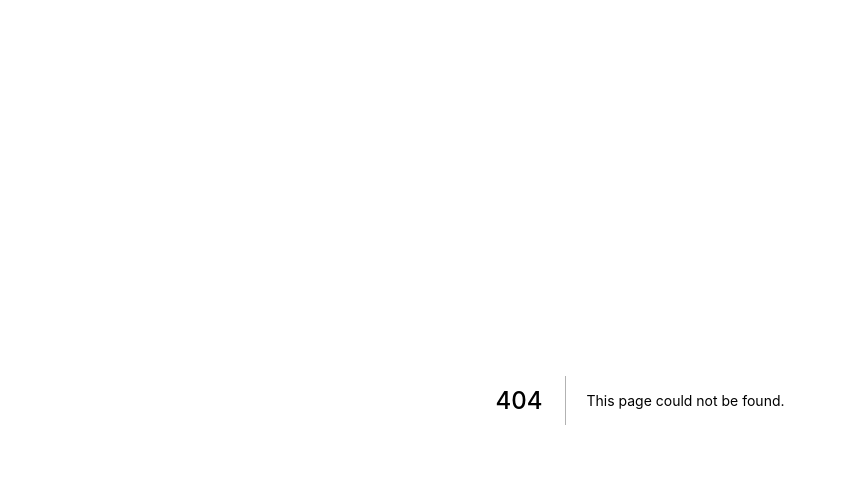
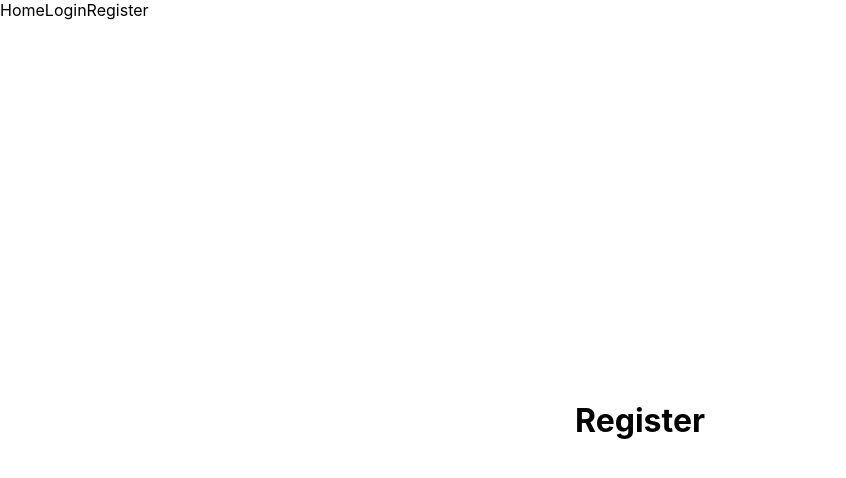
Before and after one commit to M0hammedImran/next-graphql-blog, a Next.js app: page /register in a window 1280 px wide. Before the commit this address had no page. Shown: the top 478 px of the page, without its empty margins (0-846 px from the left). Built offline with nearby package versions, Linux system fonts and the light colour scheme.

Commit message:
added new routes

```diff
--- a/pages/_app.tsx
+++ b/pages/_app.tsx
@@ -1,7 +1,23 @@
-import '../styles/globals.css'
+import '../styles/globals.css';
+import Link from 'next/link';
 
 function MyApp({ Component, pageProps }) {
-  return <Component {...pageProps} />
+  return (
+    <>
+      <div className=''>
+        <Link href='/'>
+          <a>Home</a>
+        </Link>
+        <Link href='/login'>
+          <a>Login</a>
+        </Link>
+        <Link href='/register'>
+          <a>Register</a>
+        </Link>
+      </div>
+      <Component {...pageProps} />
+    </>
+  );
 }
 
-export default MyApp
+export default MyApp;
--- a/pages/index.tsx
+++ b/pages/index.tsx
@@ -8,7 +8,7 @@ export default function Home() {
         <title>Blog</title>
         <link rel='icon' href='/favicon.ico' />
       </Head>
-      <h1>hello</h1>
+      <h1>Home</h1>
     </div>
   );
 }
--- /dev/null
+++ b/pages/register.tsx
@@ -0,0 +1,14 @@
+import Head from 'next/head';
+import styles from '../styles/Home.module.css';
+
+export default function Register() {
+  return (
+    <div className={styles.container}>
+      <Head>
+        <title>Register</title>
+        <link rel='icon' href='/favicon.ico' />
+      </Head>
+      <h1>Register</h1>
+    </div>
+  );
+}
```
Also changed, not shown: pages/login.tsx (added, +14 -0 lines).
